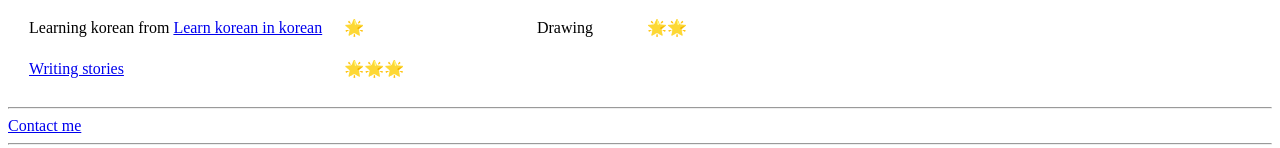
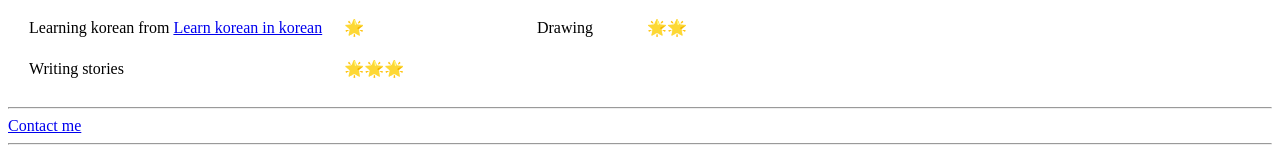
Before and after one commit to Tilda16/MyPracticeCV, a plain HTML site: page index.html in a window 1280 px wide. Shown: the part 356-504 px from the top of the page. Drawn offline with Linux system fonts and the light colour scheme.

Commit message:
Deleted link of chapter

```diff
--- a/index.html
+++ b/index.html
@@ -38,7 +38,7 @@
       <td>Drawing</td>
       <td>&#127775;&#127775;</td>
     </tr>
-    <td><a href="https://docs.google.com/document/d/1crA56LMPgA6vEUGdr4BdConvxrIORY01iBxZ4rfXiao/edit">Writing stories</a></td>
+    <td>Writing stories</td>
     <td>&#127775;&#127775;&#127775;</td>
     </tr>
   </table>
```
